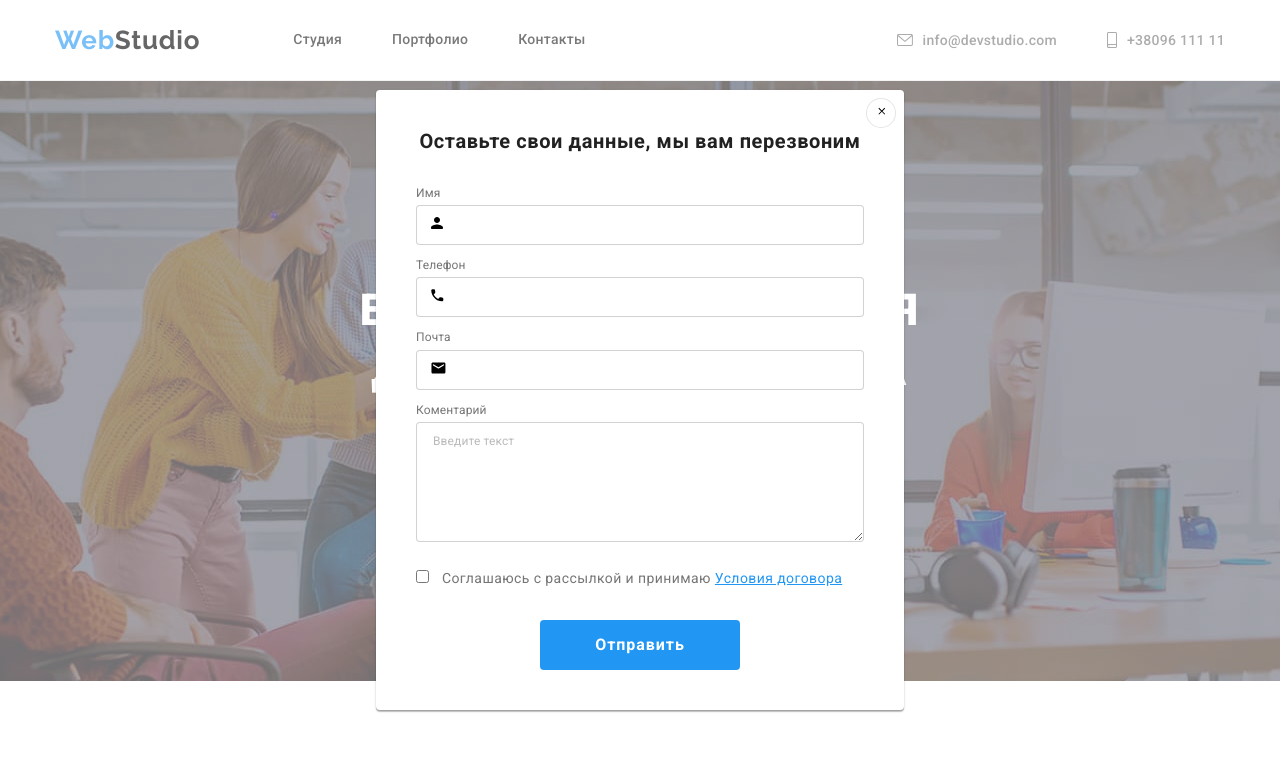
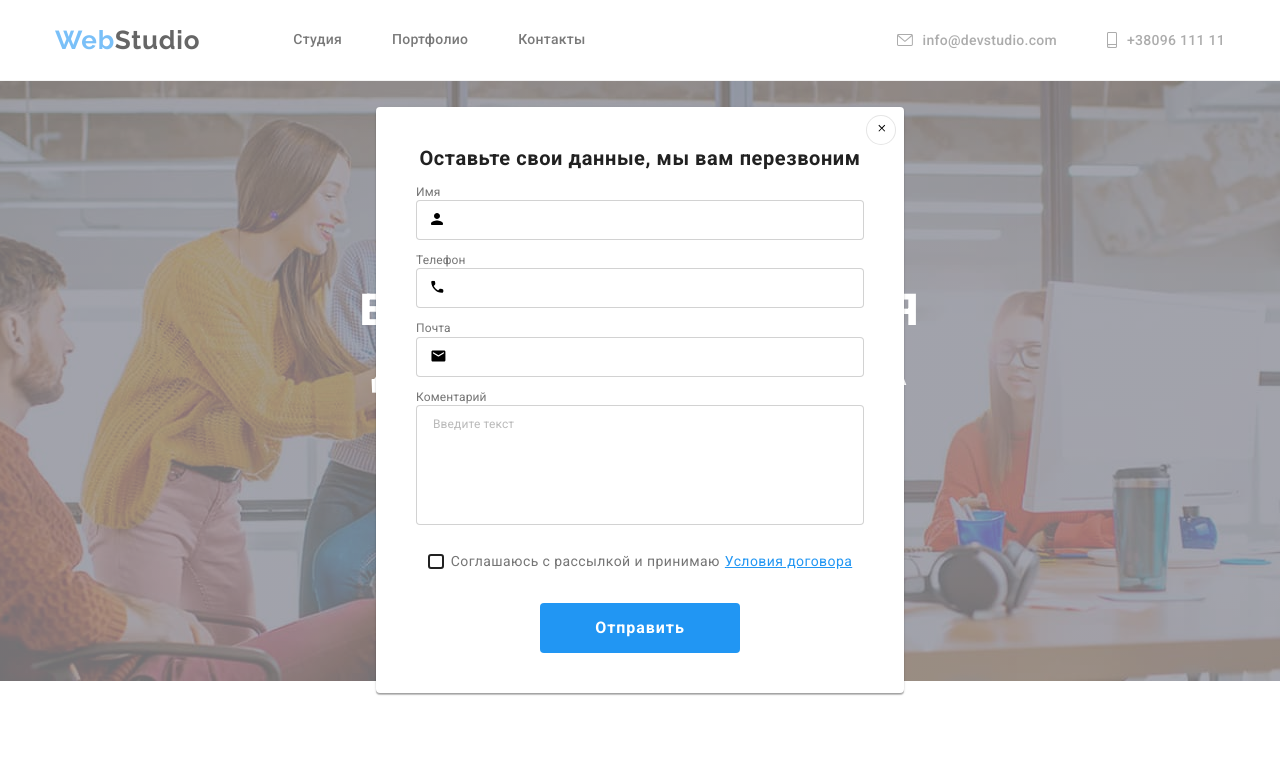
Before and after one commit to yuliaklimchuk/goit-markup-hw-06, a plain HTML site: page index.html in a window 1280 px wide. Both pictures are taken after a click on the button "Заказать услугу". Shown: the top 771 px of the page. Drawn offline with nearby package versions, Linux system fonts and the light colour scheme.

Commit message:
Added custom checkbox to the modal window

```diff
--- a/css/styles.css
+++ b/css/styles.css
@@ -539,12 +539,14 @@ body
 {
     width: 358px;
     height: 50px;
+    outline: none;
     border: 1px solid rgba(255, 255, 255, 0.3);
     filter: drop-shadow(0px 4px 4px rgba(0, 0, 0, 0.15));
     border-radius: 4px;
     margin-right: 12px;
     background-color: rgba(255, 255, 255, 0);
     padding-left: 16px;
+    padding-right: 15px;
 }
 .footer-email::placeholder
 {
@@ -698,6 +700,7 @@ body
     background: #FFFFFF;
     box-shadow: 0px 1px 3px rgba(0, 0, 0, 0.12), 0px 1px 1px rgba(0, 0, 0, 0.14), 0px 2px 1px rgba(0, 0, 0, 0.2);
     border-radius: 4px;
+    padding: 40px;
     position: relative;
     transform: scale(1);
     transition: transform 250ms var(--timing-function);
@@ -730,26 +733,31 @@ body
     text-align: center;
     letter-spacing: 0.03em;
     color: #212121;
-    margin-bottom: 30px;
+    margin-bottom: 12px;
     display: block;
 }
 .form-field
 {
+    margin-bottom: 10px;
+}
+.input-wraper
+{
     position: relative;
-    margin-bottom: 10px;
+    margin-top: 4px;
 }
 .modal-icon
 {
     position: absolute;
-    top: 55%;
     left: 15px;
+    top: 50%;
+    transform: translateY(-50%);
 }
 .customer-data-input
 {
     width: 100%;
     border: 1px solid rgba(33, 33, 33, 0.2);
     border-radius: 4px;
-    margin-top: 4px;
+    padding-right: 15px;
     transition: border 250ms var(--timing-function), border-radius 250ms var(--timing-function) ;
 }
 .customer-data-input:hover,
@@ -776,6 +784,7 @@ outline: none;
     padding-left: 16px;
     padding-top: 12px;
     margin-bottom: 20px;
+    resize: none;
 
 
 }
@@ -795,7 +804,7 @@ outline: none;
     letter-spacing: 0.01em;
     color: #757575;
 }
-.customer-chek-label
+.customer-check-label
 {
     font-size: 14px;
     line-height: 1.71;
@@ -804,17 +813,38 @@ outline: none;
     display: block;
     margin: 0 auto;
     margin-bottom: 30px;
+    display: flex;
+    align-items: center;
+    justify-content: center;
 }
-.customer-chek-link
+.customer-check-link
 {
     font-size: 14px;
     line-height: 1.71;
     letter-spacing: 0.03em;
-    color: var(--secondary-text-color)
+    color: var(--secondary-text-color);
+    display: inline-block;
+    margin-left: 5px;
 }
-.customer-chek
+.customer-check
 {
     margin-right: 9px;
+}
+.check-icon-wrap
+{
+    width: 16px;
+    height: 15px;
+    border: 2px solid #212121;
+    border-radius: 3px;
+    display: flex;
+    align-items: center;
+    justify-content: center;
+    margin-right: 7px;
+}
+.customer-check:checked + .check-icon-wrap
+{
+    background-color: var(--secondary-text-color);
+    border: none;
 }
 .customer-data-btn
 {
--- a/index.html
+++ b/index.html
@@ -366,37 +366,48 @@
                     <div class="form-field">
                         <label class="customer-data-label">
                             Имя
+                            <span class="input-wraper">
                                 <input type="text" name="customer-name"  class="customer-data-input customer-auth">
                                 <svg class="modal-icon" width="12" height="12">
                                     <use href="./images/icons.svg#icon-human" ></use>
                                 </svg>
+                            </span>
                         </label>
                     </div>
                     <div class="form-field">
                         <label class="customer-data-label" >
                             Телефон
+                            <span class="input-wraper">
                                 <input type="tel" name="customer-tel" class="customer-data-input customer-auth">
                                 <svg class="modal-icon" width="13" height="13">
                                     <use href="./images/icons.svg#icon-tel" ></use>
                                 </svg>
+                            </span>
                         </label>
                     </div>
                     <div class="form-field">
                         <label class="customer-data-label" >
                             Почта
+                            <span class="input-wraper">
                                 <input type="email" name="customer-mail" class="customer-data-input customer-auth">
                                 <svg class="modal-icon" width="15" height="12">
                                     <use href="./images/icons.svg#icon-mail" ></use>
                                 </svg>
+                            </span>
                         </label>
                     </div>
                     <label class="customer-data-label" >
                         Коментарий
                         <textarea name="customer-comment"  class="customer-data-input customer-comment" placeholder="Введите текст"></textarea>
                     </label>
-                    <label class="customer-chek-label">
-                        <input type="checkbox" name="customer-chek" class="customer-chek">
-                        Соглашаюсь с рассылкой и принимаю <a href="#" class="customer-chek-link">Условия договора</a>
+                    <label class="customer-check-label">
+                        <input type="checkbox" name="customer-check" class="customer-check visually-hidden ">
+                        <span class="check-icon-wrap">
+                            <svg class="check-icon" width="11" height="8">
+                                <use href="./images/icons.svg#icon-check" ></use>
+                            </svg>
+                        </span>
+                        Соглашаюсь с рассылкой и принимаю <a href="#" class="customer-check-link">Условия договора</a>
                     </label>
                     <button type="submit" class="customer-data-btn btn">Отправить</button>
                 </form>
```
Lines whose indentation alone changed are shown as unchanged.
